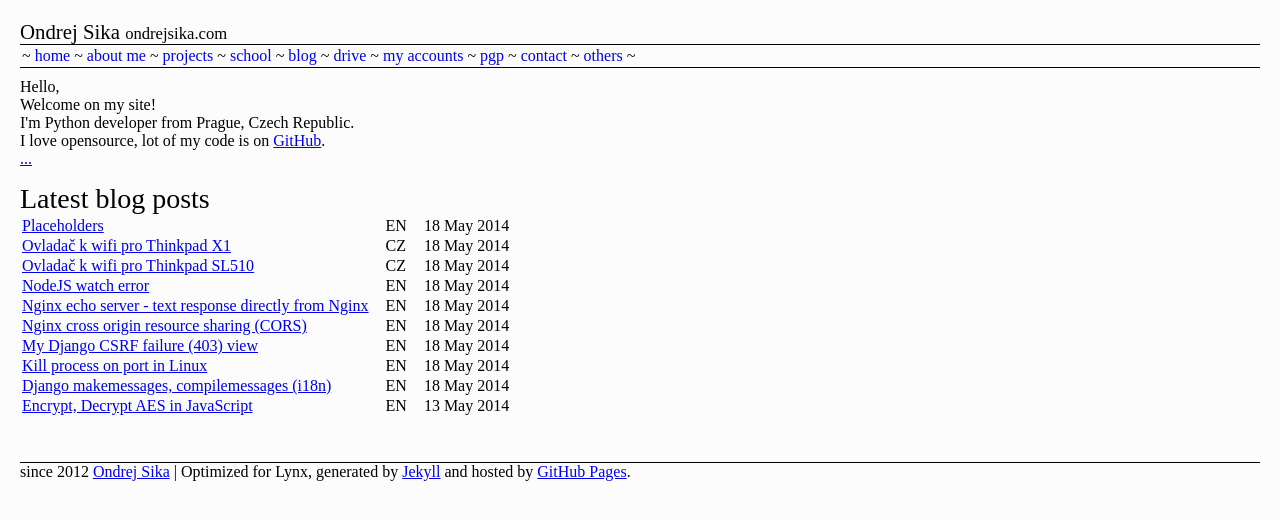
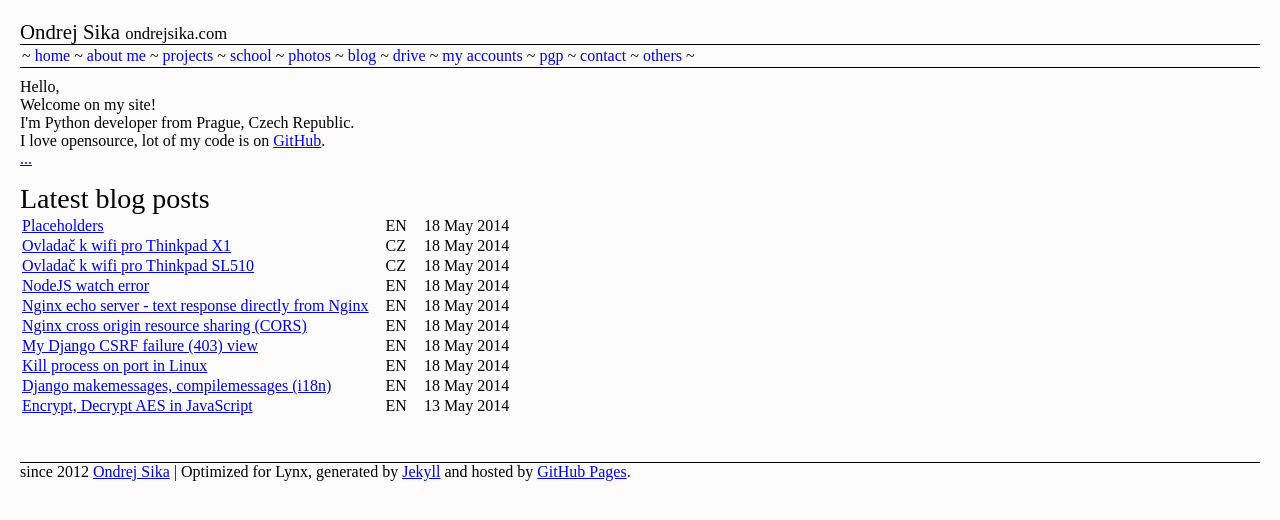
Before and after one commit to ondrejsika/ondrejsika.com, a Jekyll site: the page built from index.html, in a window 1280 px wide. Shown: the top 520 px of the page. Built offline with Jekyll 4.4.1, drawn with Linux system fonts in a browser that asks for light colours; Markdown is read by kramdown in place of the engine named in the settings; comment, search, counter and statistics services are not loaded.

Commit message:
add photos to menu

```diff
--- a/_layouts/default.html
+++ b/_layouts/default.html
@@ -9,6 +9,7 @@
 ~ <a href="/about-me.html">about me</a>
 ~ <a href="/projects.html">projects</a>
 ~ <a href="/school">school</a>
+~ <a href="http://photos.ondrejsika.com/">photos</a>
 ~ <a href="/blog.html">blog</a>
 <!-- ~ <a href="/talks">talks</a> -->
 ~ <a href="http://drive.ondrejsika.com">drive</a>
```
